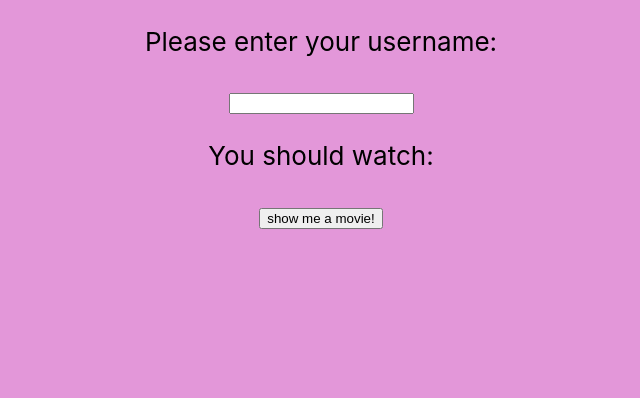
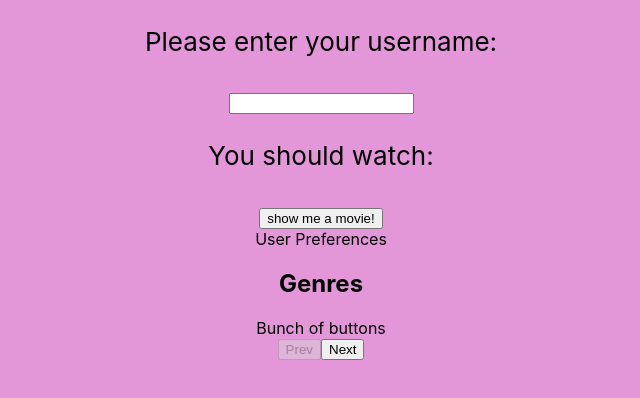
Before and after one commit to J-J-D/Capstone, a React (Create React App) app: page / in a window 1280 px wide. Shown: the top 398 px of the page, without its empty margins (319-959 px from the left). Built offline with nearby package versions, Linux system fonts and the light colour scheme.

Commit message:
Input Form Components

```diff
--- a/src/App.tsx
+++ b/src/App.tsx
@@ -2,8 +2,10 @@ import React from 'react';
 import './App.css';
 import MovieDisplay from './components/MovieDisplay';
 import UserLoginForm from "./components/UserLogin";
+import InputForm from "./components/InputForm";
 import { useState } from 'react';
 import axios from 'axios';
+
 
 
 
@@ -34,7 +36,9 @@ function App() {
             </header>
           <section className ="Body">
             <MovieDisplay/>
+            <InputForm/>
           </section>
+
       </div>
 
   );
--- /dev/null
+++ b/src/components/Eras.tsx
@@ -0,0 +1,11 @@
+import React from "react";
+
+const Eras = () => {
+
+
+    return (
+        <div>Buttons showing decades</div>
+    )
+}
+
+export default Eras
--- /dev/null
+++ b/src/components/Genres.tsx
@@ -0,0 +1,10 @@
+import React from "react";
+
+const Genres = () => {
+
+
+    return (
+        <div>Bunch of buttons</div>
+    )
+    }
+export default Genres
--- /dev/null
+++ b/src/components/InputForm.tsx
@@ -0,0 +1,45 @@
+import React, { useState } from "react";
+import Genres from "./Genres";
+import Eras from "./Eras";
+import Runtime from "./Runtime";
+
+const InputForm = () => {
+
+    const [page, setPage] = useState(0)
+
+    const InputTitles = ["Genres", "Era", "Runtime"]
+
+    const pageDisplay = () => {
+        if (page === 0){
+            return <Genres/>
+        }else if(page === 1){
+            return <Eras/>
+        }else if(page === 2){
+            return <Runtime/>
+        }
+
+    }
+
+    return (
+        <div className="InputForm">
+            User Preferences
+            <div className="InputTitle">
+                <h1>{InputTitles[page]}</h1>
+            </div>
+            <div className="PrefButtons">{pageDisplay()}</div>
+            <div className="FormNav">
+                <button disabled = {page === 0} onClick={() => {
+                    setPage((curPage) => curPage - 1)
+                }}>Prev</button>
+                <button disabled = {page === InputTitles.length-1}onClick={() => {
+                    setPage((curPage) => curPage + 1)
+                }}>Next</button>
+            </div>
+        </div>
+    )
+
+}
+
+
+
+export default InputForm
--- /dev/null
+++ b/src/components/Runtime.tsx
@@ -0,0 +1,11 @@
+import React from "react";
+
+const Runtime = () => {
+
+
+    return (
+        <div>Max Movie Length Selction</div>
+    )
+}
+
+export default Runtime
```
Also changed, not shown: src/components/InputForm.css (added).
